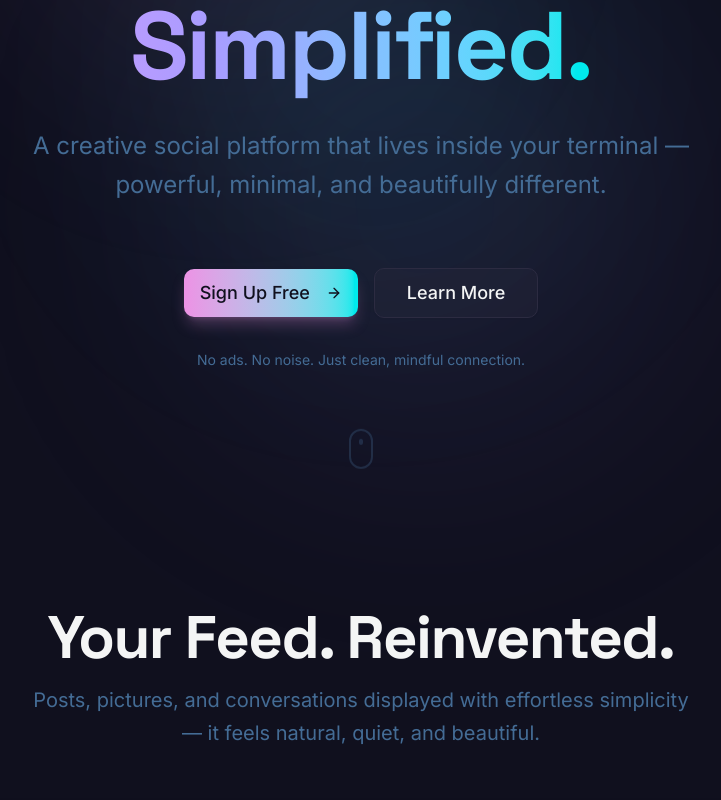
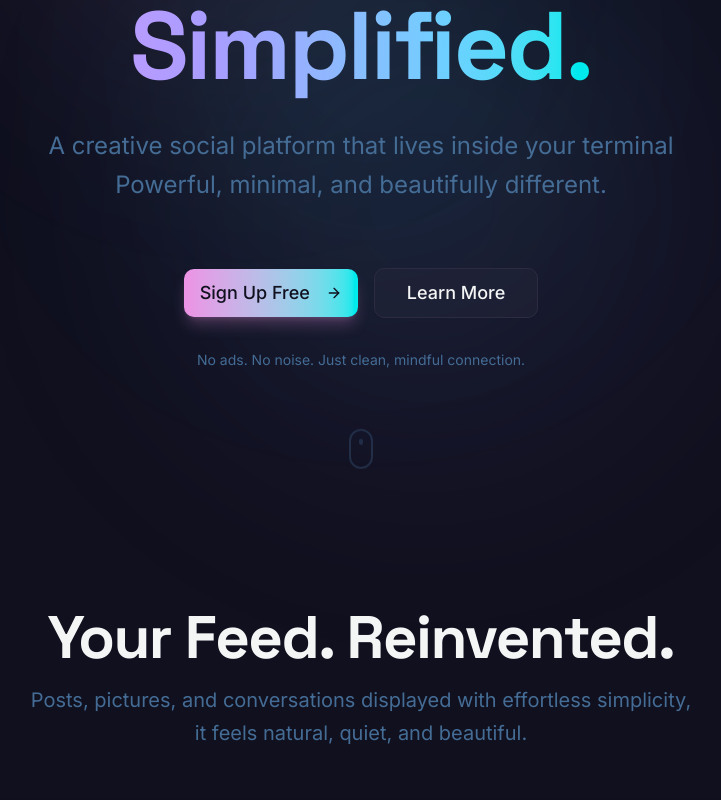
Before and after one commit to tuitter/tuitter-landing-page, a Next.js app: page / in a window 1280 px wide. Shown: the part 320-1120 px from the top of the page, without its empty margins (279-1000 px from the left). Built offline with nearby package versions, Linux system fonts and the light colour scheme.

Commit message:
Improve text clarity and consistency in metadata and component descriptions

```diff
--- a/app/layout.tsx
+++ b/app/layout.tsx
@@ -15,9 +15,9 @@ const inter = Inter({
 });
 
 export const metadata: Metadata = {
-  title: "Tuitter — Terminal Social, Reimagined",
+  title: "Tuitter: Terminal Social, Reimagined",
   description:
-    "A creative social platform that lives inside your terminal (TUI) — keyboard-first, minimal, and beautifully different.",
+    "A creative social platform that lives inside your terminal (TUI), keyboard-first, minimal, and beautifully different.",
   generator: "v0.app",
   icons: {
     icon: [
--- a/components/features.tsx
+++ b/components/features.tsx
@@ -6,13 +6,13 @@ const features = [
     icon: Terminal,
     title: "Terminal-first TUI",
     description:
-      "Built around a keyboard-first terminal user interface (TUI) — minimal chrome, powerful shortcuts, and accessible from your terminal.",
+      "Built around a keyboard-first terminal user interface (TUI), with minimal chrome, powerful shortcuts, and accessible from your terminal.",
   },
   {
     icon: Zap,
     title: "Instant Posting",
     description:
-      "Share your thoughts, images, and ASCII art directly — no distractions, just expression.",
+      "Share your thoughts, images, and ASCII art directly; no distractions, just expression.",
   },
   {
     icon: Focus,
--- a/components/hero.tsx
+++ b/components/hero.tsx
@@ -31,8 +31,8 @@ export function Hero() {
         </h1>
 
         <p className="text-lg sm:text-xl md:text-2xl text-muted-foreground max-w-3xl mx-auto leading-relaxed text-pretty">
-          A creative social platform that lives inside your terminal — powerful,
-          minimal, and beautifully different.
+          A creative social platform that lives inside your terminal <br />
+          Powerful, minimal, and beautifully different.
         </p>
 
         <div className="flex flex-col sm:flex-row items-center justify-center gap-4 pt-8">
--- a/components/showcase.tsx
+++ b/components/showcase.tsx
@@ -10,7 +10,7 @@ export function Showcase() {
           </h2>
           <p className="text-lg sm:text-xl text-muted-foreground max-w-2xl mx-auto leading-relaxed">
             Posts, pictures, and conversations displayed with effortless
-            simplicity — it feels natural, quiet, and beautiful.
+            simplicity, it feels natural, quiet, and beautiful.
           </p>
         </div>
 
```
